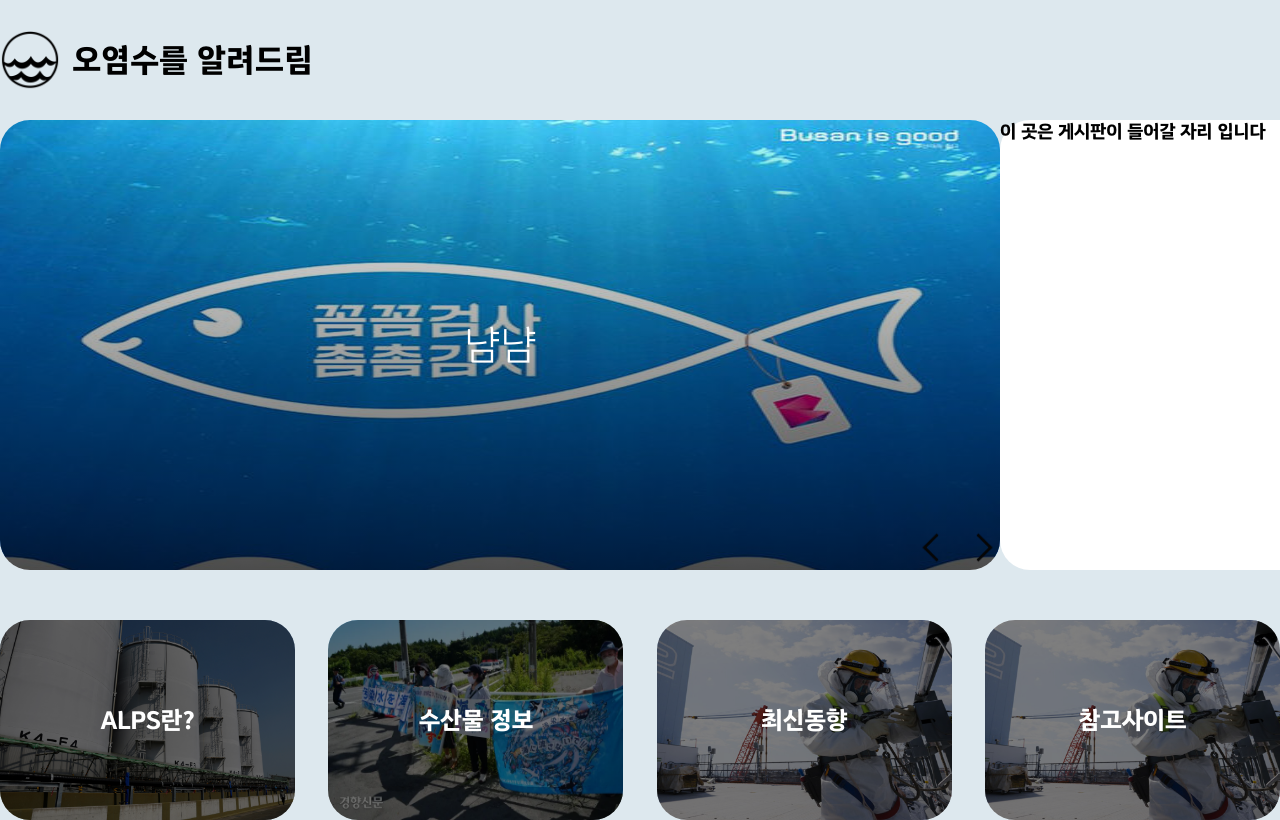
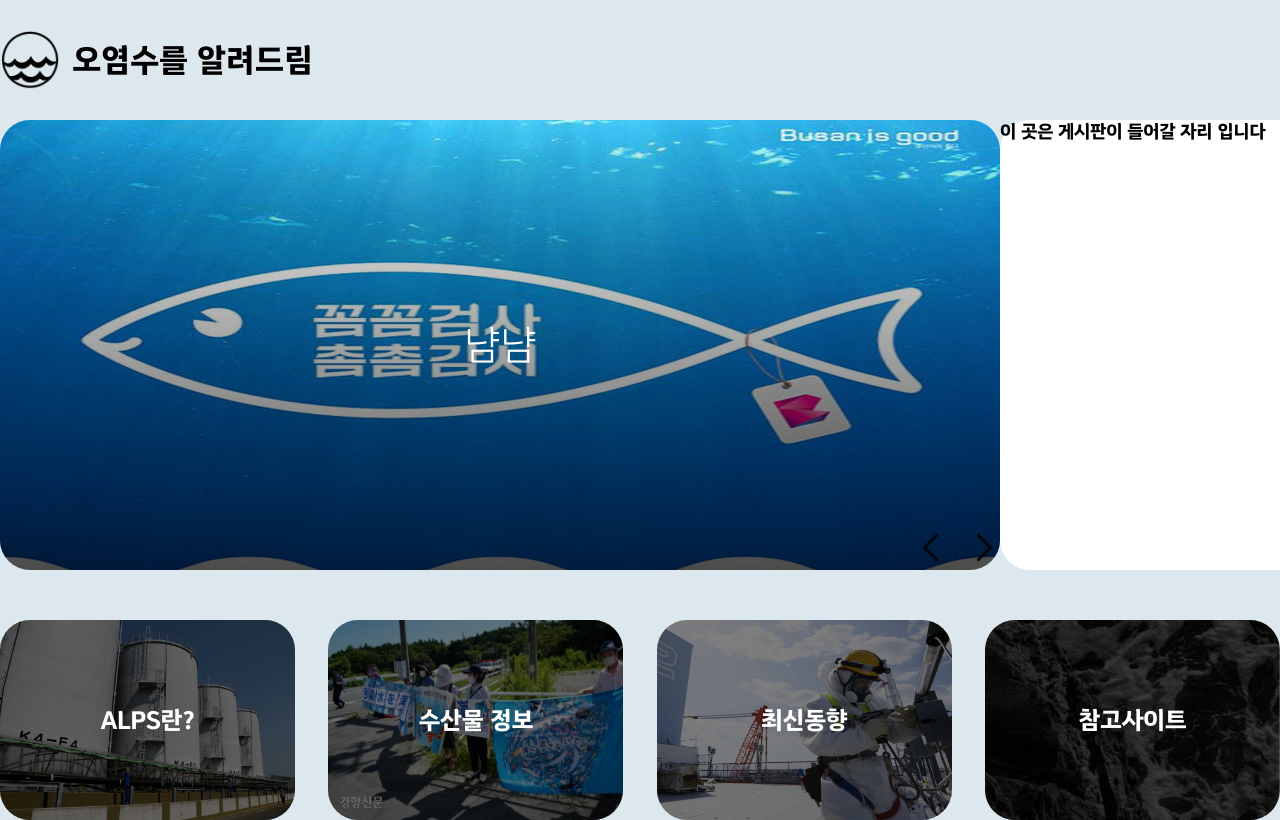
Before and after one commit to jinbark1229/CRUD-Web, a React (Create React App) app: page / in a window 1280 px wide. Shown: the top 820 px of the page. Built offline with nearby package versions, Linux system fonts and the light colour scheme.

Commit message:
수정본 업로드합니다.

```diff
--- a/src/component/MainImg.jsx
+++ b/src/component/MainImg.jsx
@@ -69,7 +69,7 @@ function RCursor(){
                 <SImg src="/img/alps.png" text="ALPS란?"></SImg>
                 <SImg src="/img/marine.png" text="수산물 정보"></SImg>
                 <SImg src="/img/new.png" text="최신동향"></SImg>
-                <SImg src="/img/new.png" text="참고사이트"></SImg>
+                <SImg src="/img/ocean.png" text="참고사이트"></SImg>
             </div>
         </div>
     </div>
```
Also changed, not shown: public/Img/ocean.png (added).
